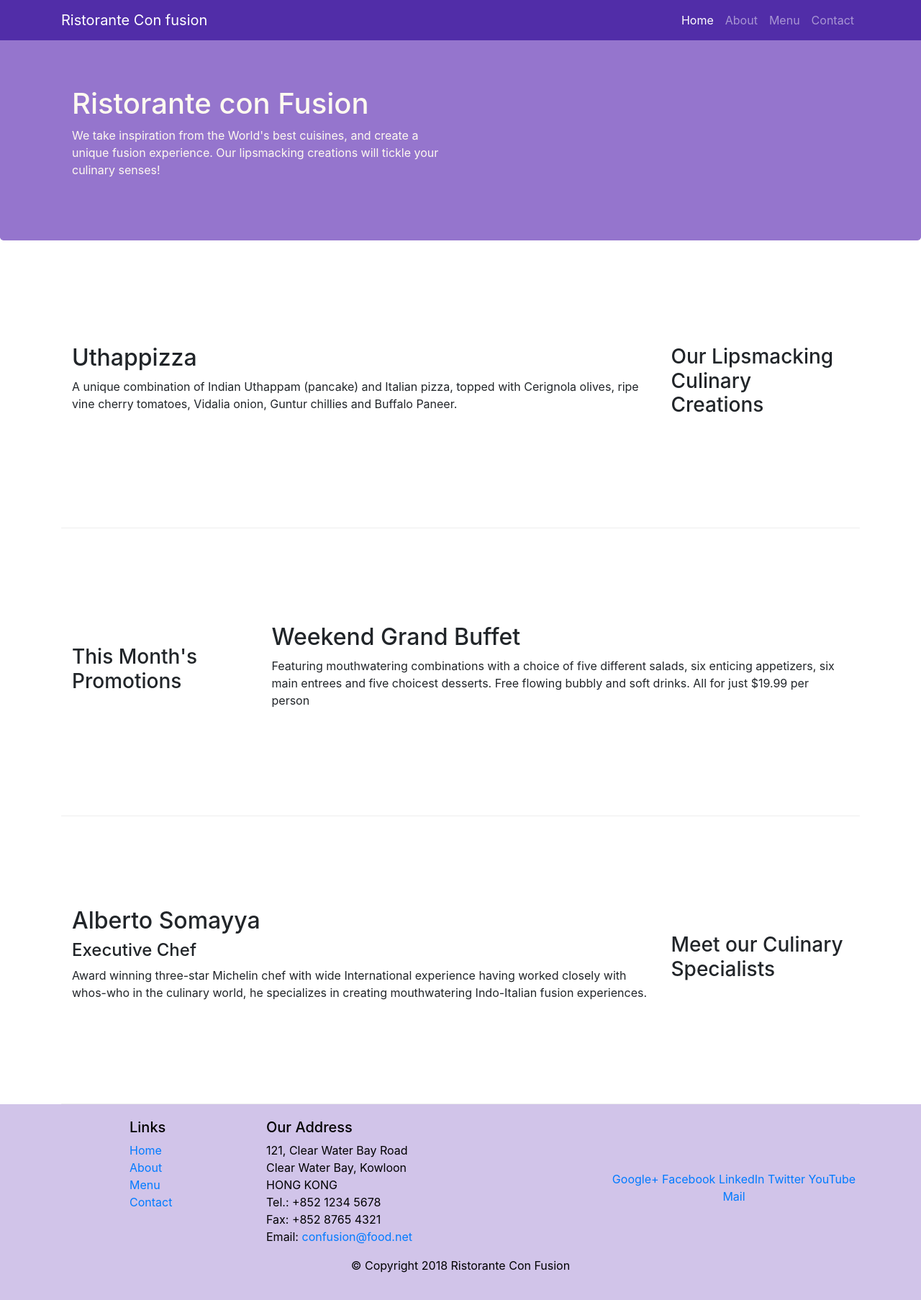
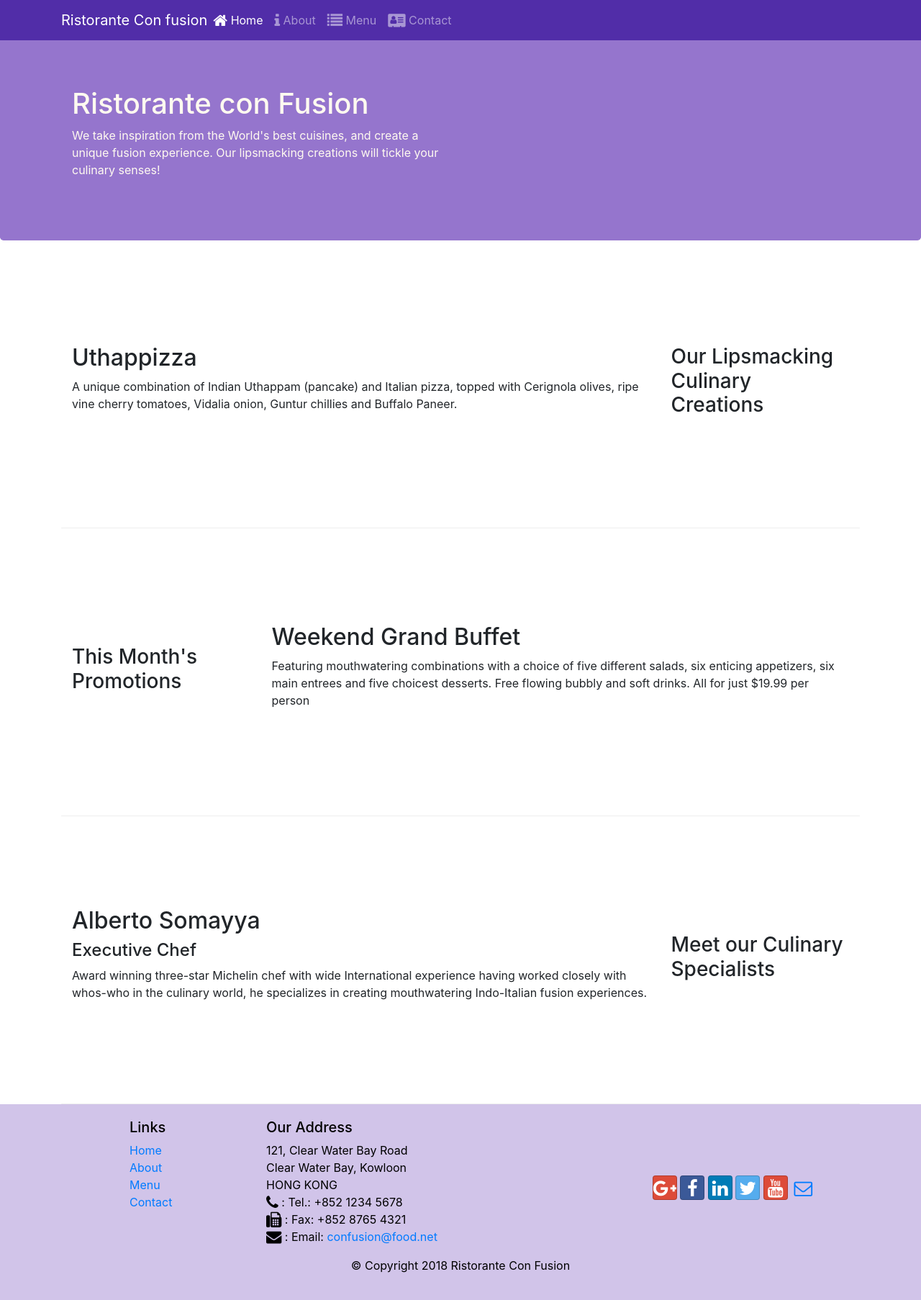
Before and after one commit to piercerhymes/Coursera_Bootstrap, a website: page index.html in a window 1280 px wide. Shown: the whole page at 72% size. Drawn offline with nearby package versions, Linux system fonts and the light colour scheme.

Commit message:
icon fonts 1947261120

```diff
--- a/index.html
+++ b/index.html
@@ -10,7 +10,8 @@
      <!-- Bootstrap CSS -->
      <link rel="stylesheet" href="node_modules/bootstrap/dist/css/bootstrap.min.css">
      <link rel="stylesheet" href="style.css">
-
+     <link rel="stylesheet" href="node_modules/font-awesome/css/font-awesome.min.css">
+     <link rel="stylesheet" href="node_modules/bootstrap-social/bootstrap-social.css">
     <title>Ristorante Con Fusion</title>
 </head>
 
@@ -22,14 +23,13 @@
             </button>
             <a class="navbar-brand mr-auto " href="#"> Ristorante Con fusion</a>
             <div class="collapse navbar-collapse" id="Navbar">
-                <ul class="navbar-nav mr-auto">  </ul>
+                <ul class="navbar-nav mr-auto">
+                    <li class="nav-item active "><a class="nav-link" href="#"><span class="fa fa-home fa-lg"></span>  Home </a></li>
+                    <li class="nav-item"><a class="nav-link" href="./aboutus.html"><span class="fa fa-info fa-lg"></span>  About </a></li>
+                    <li class="nav-item"><a class="nav-link" href="#"><span class="fa fa-list fa-lg"></span>  Menu </a></li>
+                    <li class="nav-item"><a class="nav-link" href="#"><span class="fa fa-address-card fa-lg"></span>  Contact </a></li>
+                </ul>
             </div>
-            <ul class="navbar-nav mr-auto">
-                <li class="nav-item active "><a class="nav-link" href="#">Home</a></li>
-                <li class="nav-item"><a class="nav-link" href="./aboutus.html">About</a></li>
-                <li class="nav-item"><a class="nav-link" href="#">Menu</a></li>
-                <li class="nav-item"><a class="nav-link" href="#">Contact</a></li>
-            </ul>
         </div>
     </nav>
 
@@ -99,20 +99,22 @@
 		              121, Clear Water Bay Road<br>
 		              Clear Water Bay, Kowloon<br>
 		              HONG KONG<br>
-		              Tel.: +852 1234 5678<br>
-		              Fax: +852 8765 4321<br>
-		              Email: <a href="mailto:confusion@food.net">confusion@food.net</a>
+                      <i class="fa fa-phone fa-lg"></i>   : Tel.: +852 1234 5678<br>
+                      <i class="fa fa-fax fa-lg"></i> : Fax: +852 8765 4321<br>
+                      <i class="fa fa-envelope fa-lg"></i> : Email:
+                       <a href="mailto:confusion@food.net"> confusion@food.net</a>
 		           </address>
                 </div>
                 <div class="col-12 col-sm-4 align-self-center">
                     <div class="text-center">
-                        <a href="http://google.com/+">Google+</a>
-                        <a href="http://www.facebook.com/profile.php?id=">Facebook</a>
-                        <a href="http://www.linkedin.com/in/">LinkedIn</a>
-                        <a href="http://twitter.com/">Twitter</a>
-                        <a href="http://youtube.com/">YouTube</a>
-                        <a href="mailto:">Mail</a>
+                        <a class="btn btn-social-icon btn-google" href="http://google.com/+"><i class="fa fa-google-plus"></i></a>
+                        <a class="btn btn-social-icon btn-facebook" href="http://www.facebook.com/profile.php?id="><i class="fa fa-facebook"></i></a>
+                        <a class="btn btn-social-icon btn-linkedin" href="http://www.linkedin.com/in/"><i class="fa fa-linkedin"></i></a>
+                        <a class="btn btn-social-icon btn-twitter" href="http://twitter.com/"><i class="fa fa-twitter"></i></a>
+                        <a class="btn btn-social-icon btn-google" href="http://youtube.com/"><i class="fa fa-youtube"></i></a>
+                        <a class="btn btn-social-icon" href="mailto:"><i class="fa fa-envelope-o"></i></a>
                     </div>
+
                 </div>
            </div>
            <div class="row justify-content-center">
--- a/package.json
+++ b/package.json
@@ -15,6 +15,8 @@
   },
   "dependencies": {
     "bootstrap": "^4.0.0",
+    "bootstrap-social": "^5.1.1",
+    "font-awesome": "^4.7.0",
     "jquery": "^3.3.1",
     "popper.js": "^1.12.9"
   }
```
Also changed, not shown: aboutus.html (+19 -15 lines), 1 other file.
